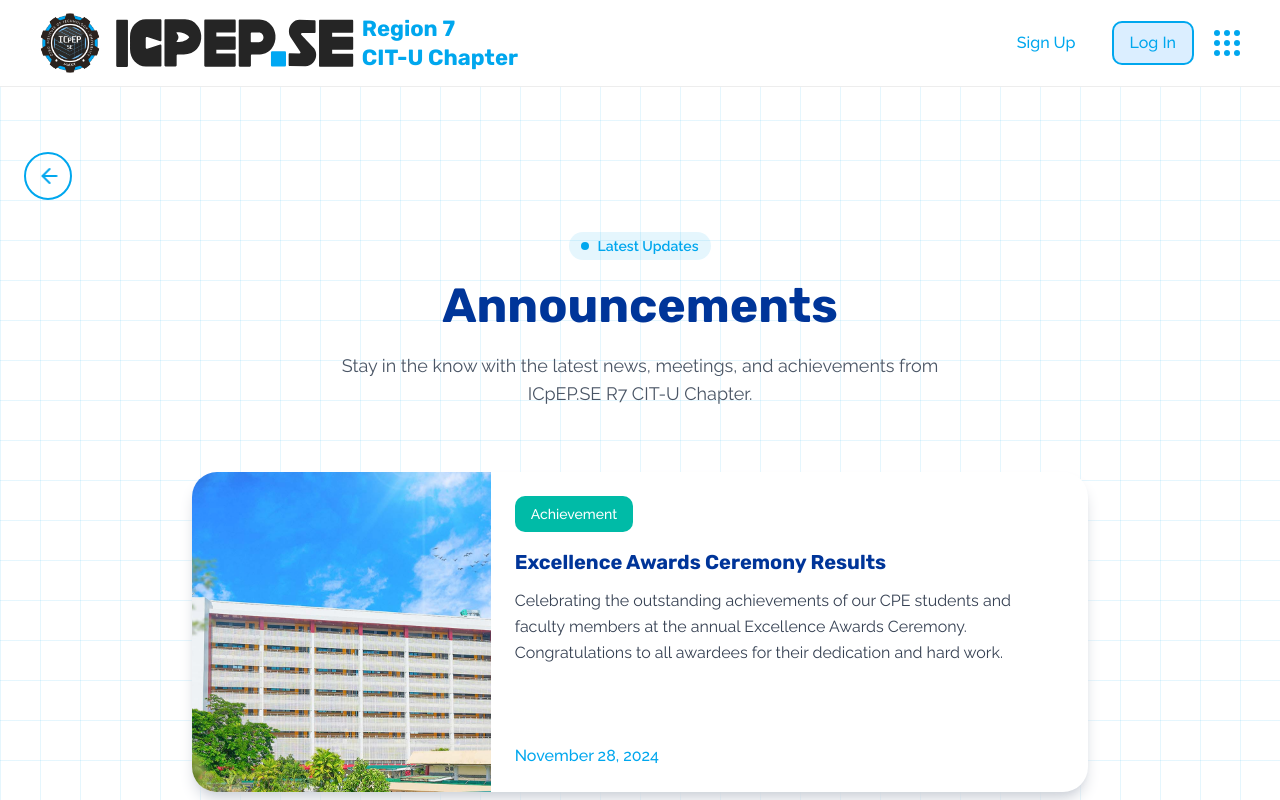
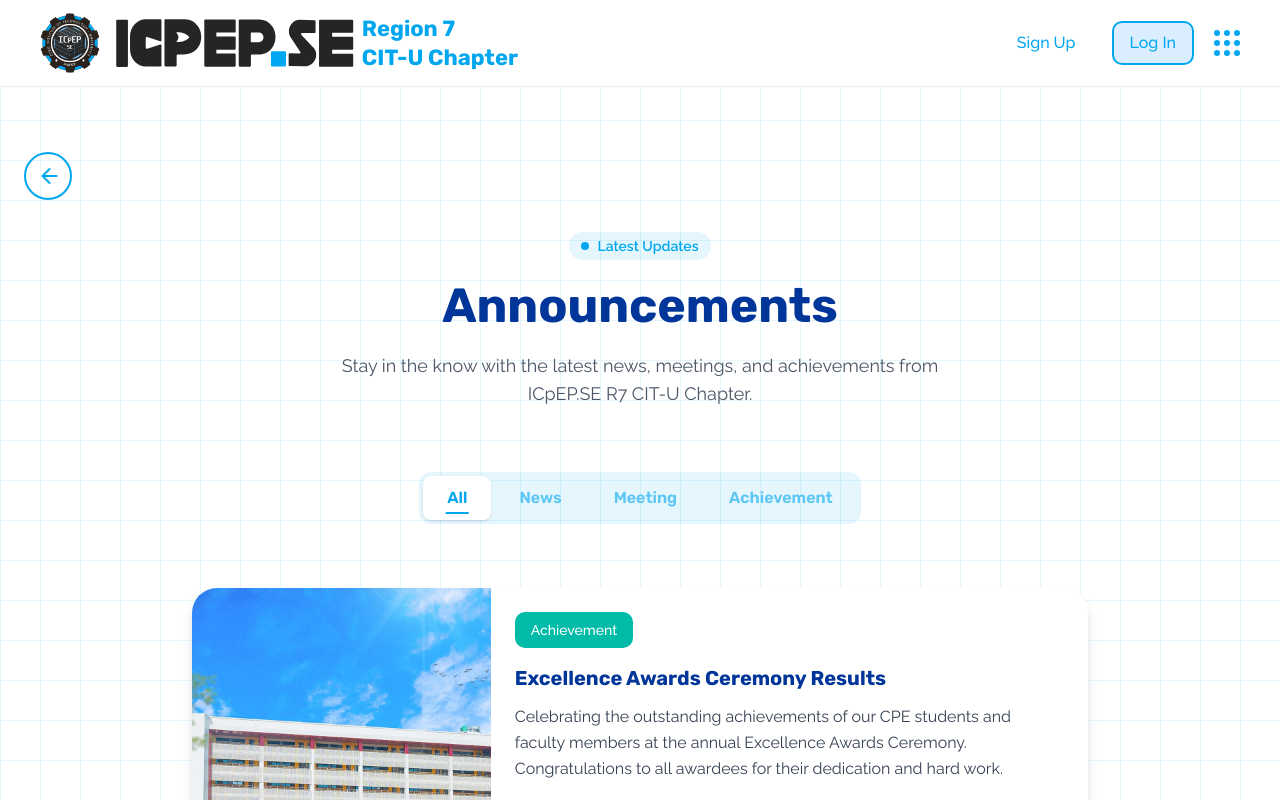
Before and after one commit to ShanRaboy11/icpep-se-citu, a Next.js app in the folder client/: page /announcements in a window 1280 px wide. Shown: the top 800 px of the page. Built offline with nearby package versions, Linux system fonts and the light colour scheme.

Commit message:
feat(ui): added filtering for announcement types - rexi

```diff
--- a/client/src/app/announcements/page.tsx
+++ b/client/src/app/announcements/page.tsx
@@ -1,5 +1,6 @@
 "use client";
 
+import { useState } from "react";
 import { useRouter } from "next/navigation";
 import { AnnouncementCard } from "./components/announcement-card";
 import Header from "../components/header";
@@ -10,10 +11,20 @@ import { Announcement, announcements } from "./utils/announcements";
 
 export default function AnnouncementsPage() {
   const router = useRouter();
+  const [activeTab, setActiveTab] = useState<string>("All");
 
   const sortedAnnouncements = [...announcements].sort(
     (a, b) => new Date(b.date).getTime() - new Date(a.date).getTime()
   );
+
+  const filteredAnnouncements = announcements
+    .filter((announcement) => {
+      if (activeTab === "All") {
+        return true; // show all announcements
+      }
+      return announcement.type.toLowerCase() === activeTab.toLowerCase();
+    })
+    .sort((a, b) => new Date(b.date).getTime() - new Date(a.date).getTime());
 
   const handleAnnouncementClick = (announcement: Announcement) => {
     const encodedData = encodeURIComponent(JSON.stringify(announcement));
@@ -23,6 +34,8 @@ export default function AnnouncementsPage() {
   const handleBackToHome = () => {
     router.push("/");
   };
+
+  const tabs = ["All", "News", "Meeting", "Achievement"];
 
   return (
     <div className="min-h-screen bg-white flex flex-col relative">
@@ -66,14 +79,41 @@ export default function AnnouncementsPage() {
             </p>
           </div>
 
-          {/* Announcements List - now maps over the full, sorted list */}
+          {/* --- MODIFICATION: Themed "Inset" Tab Bar --- */}
+          <div className="mb-16 flex justify-center">
+            {/* The "track" now uses your theme's light blue background */}
+            <div className="flex space-x-1 rounded-xl bg-primary1/10 p-1">
+              {tabs.map((tab) => (
+                <button
+                  key={tab}
+                  onClick={() => setActiveTab(tab)}
+                  className={`relative w-full rounded-lg px-4 py-2 sm:px-6 sm:py-2.5 text-sm sm:text-base font-rubik font-semibold transition-colors duration-300 ease-in-out cursor-pointer
+                    ${
+                      activeTab === tab
+                        ? "bg-white text-primary1 shadow" // Active tab is white on the blue track
+                        : "text-primary1/60 hover:bg-white/60" // Inactive tabs are faded blue
+                    }
+                  `}
+                >
+                  {tab}
+                  {/* The underline remains the same */}
+                  {activeTab === tab && (
+                    <span className="absolute bottom-1.5 left-1/2 -translate-x-1/2 h-0.5 w-1/3 bg-primary1"></span>
+                  )}
+                </button>
+              ))}
+            </div>
+          </div>
+
+          {/* Announcements List */}
           <div className="px-6 lg:px-12 xl:px-16 pb-14">
             <div className="space-y-12">
-              {sortedAnnouncements.map((announcement) => (
+              {/* --- MODIFICATION 5: Map over the new `filteredAnnouncements` array --- */}
+              {filteredAnnouncements.map((announcement) => (
                 <AnnouncementCard
                   key={announcement.id}
                   {...announcement}
-                  imageUrl={announcement.imageUrl} // Use dynamic image URL
+                  imageUrl={announcement.imageUrl}
                   onClick={() => handleAnnouncementClick(announcement)}
                 />
               ))}
```
